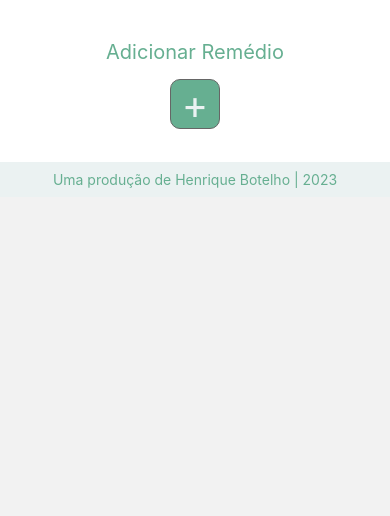
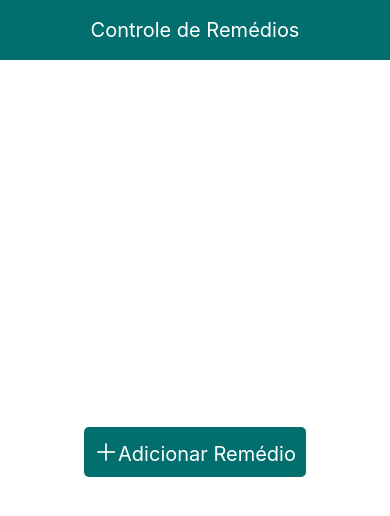
Before and after one commit to Henrique-Botelho/remedios, a React Native app: screen /Remedios in a window 390 px wide. Shown: the top 516 px of the page. Built offline with nearby package versions, Linux system fonts and the light colour scheme.

Commit message:
style: estilo das páginas

```diff
--- a/src/components/Footer/index.js
+++ /dev/null
@@ -1,24 +0,0 @@
-import React from "react";
-import { View, Text, StyleSheet } from "react-native";
-
-export default function Footer() {
-    return(
-        <View style={styles.caixa}>
-            <Text style={styles.texto}>Uma produção de Henrique Botelho | 2023</Text>
-        </View>
-    );
-}
-
-const styles = StyleSheet.create({
-    caixa: {
-        height: '5%',
-        width: '100%',
-        justifyContent: 'center',
-        alignItems: 'center',
-        backgroundColor: '#ebf2f2',
-        minHeight: 35
-    },
-    texto: {
-        color: '#66af91'
-    }
-});
--- /dev/null
+++ b/src/components/Header/index.js
@@ -0,0 +1,27 @@
+import React from "react";
+import { View, Text, StyleSheet } from "react-native";
+import * as Animatable from "react-native-animatable";
+
+function Header() {
+  return(
+    <Animatable.View animation="fadeInDown" style={styles.header}>
+      <Text style={styles.titulo}>Controle de Remédios</Text>
+    </Animatable.View>
+  )
+}
+
+const styles = StyleSheet.create({
+  header: {
+    backgroundColor: "#026f6e",
+    width: '100%',
+    height: 60,
+    justifyContent: 'center',
+    alignItems: 'center'
+  },
+  titulo: {
+    fontSize: 20,
+    color: "#FFF"
+  }
+});
+
+export default Header;
--- a/src/pages/Remedios/index.js
+++ b/src/pages/Remedios/index.js
@@ -3,18 +3,16 @@ import {
   SafeAreaView,
   View,
   Text,
-  Button,
   ActivityIndicator,
   FlatList,
   TouchableOpacity,
   Alert,
-  Image,
-  StyleSheet,
 } from "react-native";
-import Footer from "../../components/Footer";
 import { styles } from "./styles";
-
+import Header from "../../components/Header";
 import { MainContext } from "../../context/mainContext";
+import { AntDesign } from "@expo/vector-icons";
+import * as Animatable from "react-native-animatable";
 
 export default function Remedios({ navigation }) {
   const {
@@ -77,14 +75,19 @@ export default function Remedios({ navigation }) {
   if (load) {
     return (
       <SafeAreaView style={styles.safeArea}>
+        <Header />
         <View style={styles.page}>
-          <Text style={styles.addRemedio}>Adicionar Remédio</Text>
-          <TouchableOpacity
-            style={styles.caixaAd}
-            onPress={() => navigation.navigate("AdRemedio")}
-          >
-            <Text style={styles.adicionar}>+</Text>
-          </TouchableOpacity>
+          <Animatable.View animation="fadeInDownBig" delay={500} style={styles.caixaAddRemedio}>
+            <TouchableOpacity
+              style={styles.btnAdd}
+              onPress={() => navigation.navigate("AdRemedio")}
+            >
+              <Text style={styles.adicionar}>
+                <AntDesign name="plus" size={24} color="#FFF" />
+                Adicionar Remédio
+              </Text>
+            </TouchableOpacity>
+          </Animatable.View>
           {remedios.length != 0 && (
             <FlatList
               showsVerticalScrollIndicator={false}
@@ -144,7 +147,6 @@ export default function Remedios({ navigation }) {
             />
           )}
         </View>
-        <Footer />
       </SafeAreaView>
     );
   } else {
@@ -153,7 +155,6 @@ export default function Remedios({ navigation }) {
         <View style={styles.page}>
           <ActivityIndicator size="large" />
         </View>
-        <Footer />
       </SafeAreaView>
     );
   }
--- a/src/pages/Remedios/styles.js
+++ b/src/pages/Remedios/styles.js
@@ -3,41 +3,36 @@ import { StyleSheet } from "react-native";
 
 export const styles = StyleSheet.create({
     safeArea: {
+      flex: 1,
+      justifyContent: "center",
+      alignItems: "center",
+      backgroundColor: "#FFF",
+    },
+    page: {
+      padding: 10,
+      flex: 1,
       justifyContent: "center",
       alignItems: "center",
       backgroundColor: "#FFF",
       width: "100%",
     },
-    page: {
-      height: "95%",
-      width: "90%",
+    caixaAddRemedio: {
+      width: "100%",
+      height: 50,
+      justifyContent: 'center',
+      alignItems: "center",
+    },
+    btnAdd: {
+      padding: 10,
+      height: "100%",
+      backgroundColor: "#026f6e",
       justifyContent: "center",
       alignItems: "center",
-      backgroundColor: "#FFF",
-      paddingTop: 40,
-    },
-    addRemedio: {
-      fontSize: 20,
-      color: '#66af91',
-      marginBottom: 15
-    },
-    caixaAd: {
-      marginBottom: 20,
-      backgroundColor: "#66AF91",
-      width: 50,
-      height: 50,
-      justifyContent: "center",
-      alignItems: "center",
-      borderWidth: 1,
-      borderColor: '#666666',
-      borderRadius: 10
+      borderRadius: 5,
     },
     adicionar: {
-      fontSize: 40,
-      textAlign: "center",
-      color: "#EBF2F2",
-      width: 60,
-      height: 60,
+      fontSize: 20,
+      color: "#FFF",
     },
     flatlist: {
       width: "100%",
@@ -45,8 +40,8 @@ export const styles = StyleSheet.create({
     item: {
       borderRadius: 10,
       borderWidth: 1,
-      borderColor: '#d9dbdb',
-      backgroundColor: "#ffffff",
+      borderColor: '#026f6e',
+      backgroundColor: "#FFF",
       width: "100%",
       marginTop: 15,
       marginBottom: 10,
@@ -63,7 +58,7 @@ export const styles = StyleSheet.create({
     },
     nomeItem: {
       fontSize: 25,
-      color: "#66AF91",
+      color: "#026f6e",
     },
     infoItem: {
       flexDirection: "row",
@@ -79,20 +74,20 @@ export const styles = StyleSheet.create({
       justifyContent: "space-evenly",
     },
     btnExcluir: {
-      backgroundColor: "#f5e19c",
+      backgroundColor: "#184848",
       width: "40%",
       height: 35,
       justifyContent: "center",
       alignItems: "center",
-      borderRadius: 20,
+      borderRadius: 5,
     },
     excluir: {
       fontSize: 15,
-      color: "#666666",
+      color: "#FFF",
     },
     btnEditar: {
-      borderRadius: 20,
-      backgroundColor: "#efae78",
+      borderRadius: 5,
+      backgroundColor: "#007878",
       justifyContent: "center",
       alignItems: "center",
       width: "50%",
@@ -100,7 +95,7 @@ export const styles = StyleSheet.create({
     },
     editar: {
       fontSize: 15,
-      color: "#666666",
+      color: "#FFF",
     },
     itemDireita: {
       width: "40%",
@@ -109,23 +104,23 @@ export const styles = StyleSheet.create({
       alignItems: "center",
     },
     caixaQuant: {
-      backgroundColor: "#abdb25",
-      borderRadius: 60,
-      width: "90%",
-      height: "90%",
+      backgroundColor: "#a8c030",
+      borderRadius: 5,
+      width: "75%",
+      height: "75%",
       justifyContent: "center",
       alignItems: "center",
     },
     caixaQuantAcab: {
-      backgroundColor: "#e6626f",
-      borderRadius: 60,
-      width: "90%",
-      height: "90%",
+      backgroundColor: "#ea2a15",
+      borderRadius: 5,
+      width: "75%",
+      height: "75%",
       justifyContent: "center",
       alignItems: "center",
     },
     quantidade: {
       fontSize: 40,
-      color: "#EBF2F2",
+      color: "#FFF",
     },
 });
```
